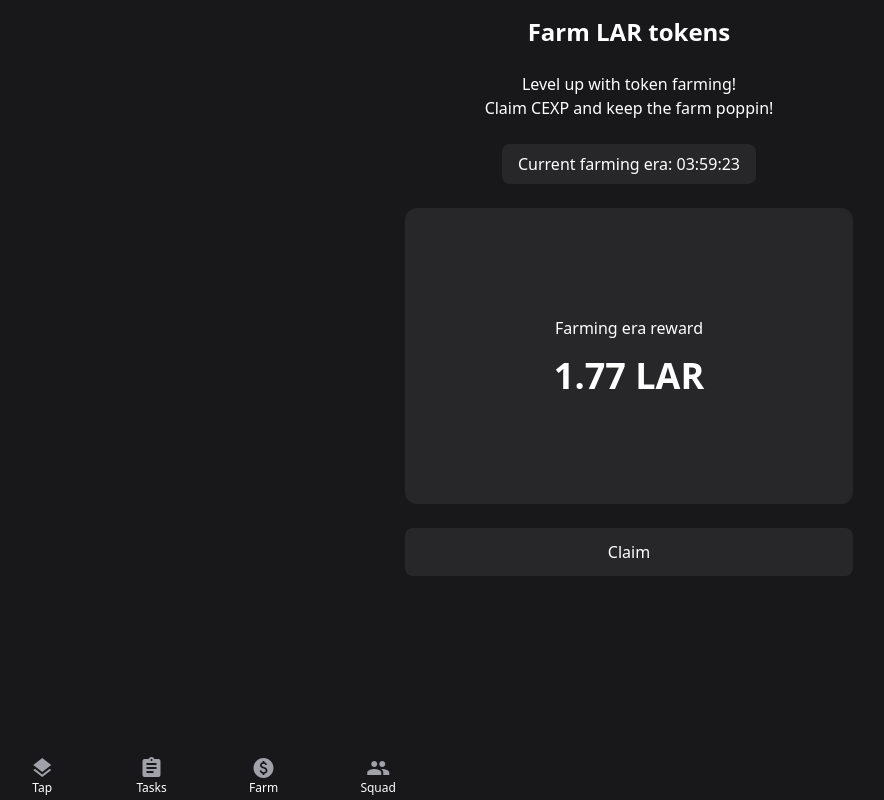
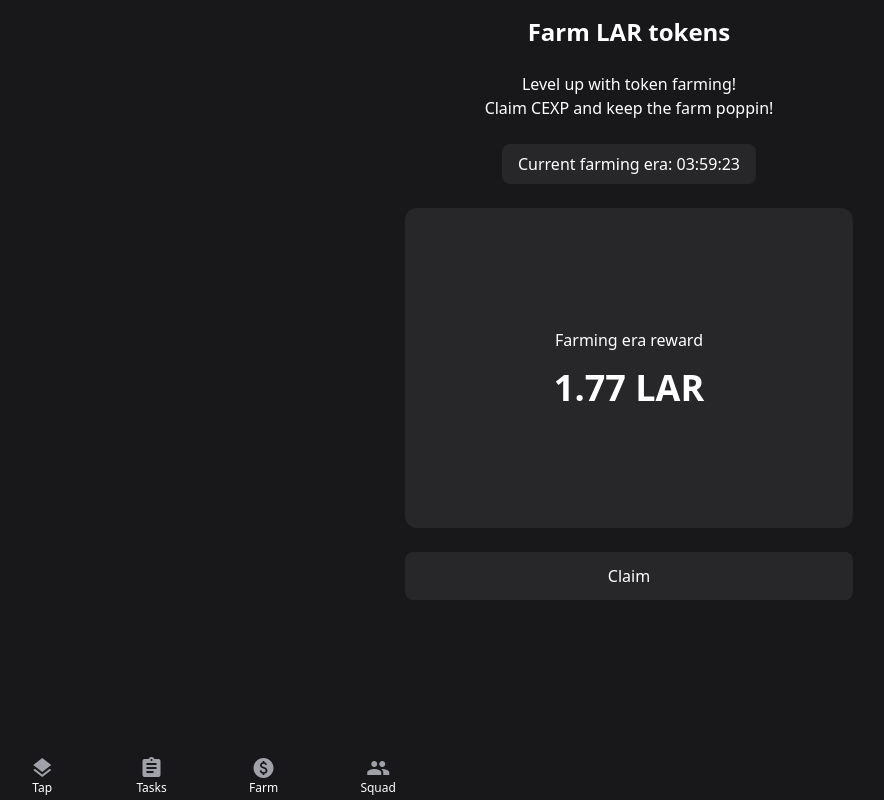
Before and after one commit to Pradise2/thelunar, a React (Create React App) app: page /farm in a window 1280 px wide. Shown: the whole page, without its empty margins (11-895 px from the left). Built offline with nearby package versions, Linux system fonts and the light colour scheme.

Commit message:
Initial commit

```diff
--- a/src/Pages/Farm.js
+++ b/src/Pages/Farm.js
@@ -13,7 +13,7 @@ const Farm = () => {
   <div className="bg-zinc-800 text-secondary-foreground px-4 py-2 rounded-lg text-center">
     Current farming era: 03:59:23
   </div>
-  <div className="bg-zinc-800 text-card-foreground p-2 rounded-xl w-full max-w-md text-center min-h-[37vh] flex flex-col justify-center space-y-4">
+  <div className="bg-zinc-800 text-card-foreground p-2 rounded-xl w-full max-w-md text-center min-h-[40vh] flex flex-col justify-center space-y-4">
     <p className="text-muted-foreground">Farming era reward</p>
     <p className="text-4xl font-bold text-primary">
       1.77 <span className="text-primary-foreground">LAR</span>
```
